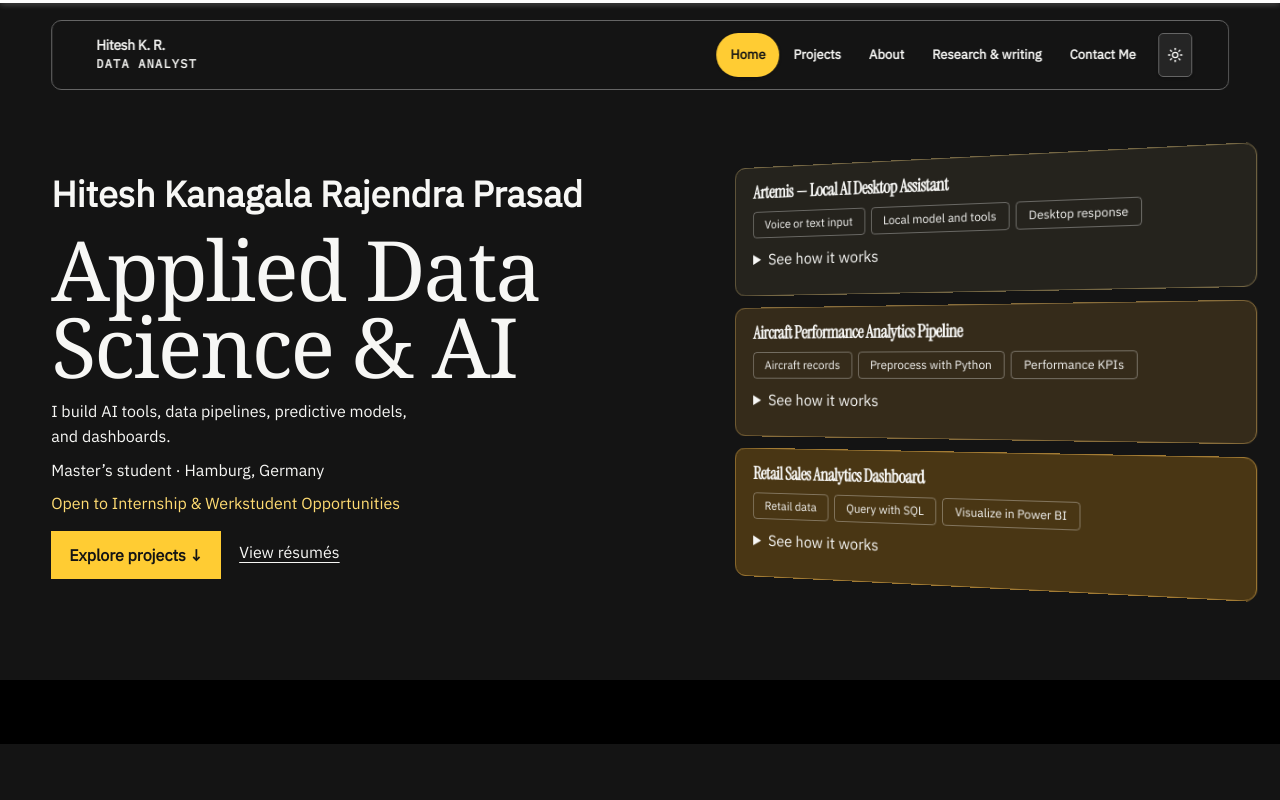
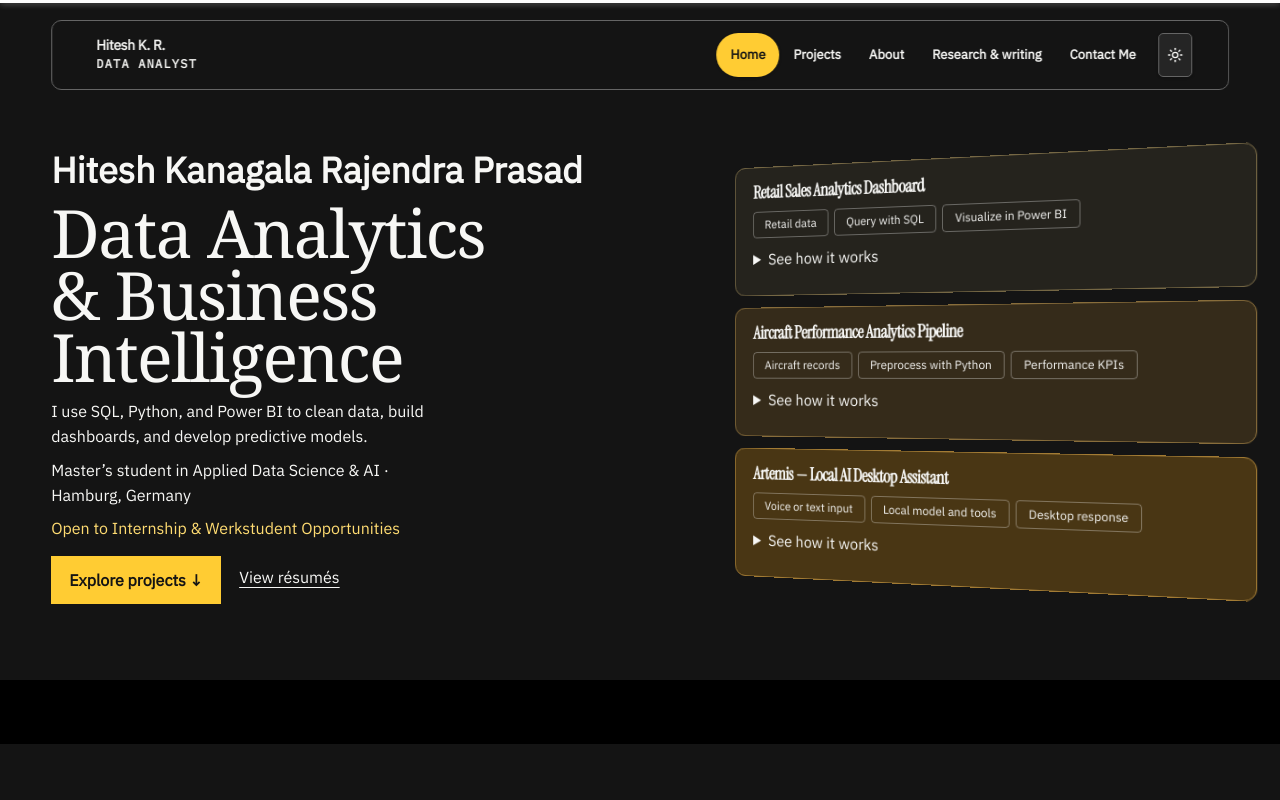
Before and after one commit to hitesh175/Hitesh_Portfolio, a React (Vite) app: page / in a window 1280 px wide. Shown: the top 800 px of the page. Built offline with nearby package versions, Linux system fonts and the light colour scheme.

Commit message:
Lead portfolio with data analytics and BI

```diff
--- a/src/components/Hero.tsx
+++ b/src/components/Hero.tsx
@@ -14,14 +14,14 @@ export default function Hero() {
     <div className="hero-split">
     <div className="hero-copy">
       <p className="hero-name">{personalInfo.name}</p>
-      <h1>Applied Data Science &amp; AI</h1>
-      <p>I build AI tools, data pipelines, predictive models, and dashboards.</p>
-      <p>Master’s student · {personalInfo.location}</p>
+      <h1>Data Analytics &amp; Business Intelligence</h1>
+      <p>I use SQL, Python, and Power BI to clean data, build dashboards, and develop predictive models.</p>
+      <p>Master’s student in Applied Data Science &amp; AI · {personalInfo.location}</p>
       <p className="hero-availability">{personalInfo.status}</p>
       <div className="hero-actions"><a className="hero-projects-link" href="#projects">Explore projects ↓</a><a className="hero-resume-link" href="#resumes-heading">View résumés</a></div>
     </div>
     <div className="hero-previews" aria-label="Project previews">
-      {['artemis', 'aircraft-analytics', 'retail-bi-dashboard'].map(id => {
+      {['retail-bi-dashboard', 'aircraft-analytics', 'artemis'].map(id => {
         const project = projects.find(item => item.id === id)!;
         return <motion.article key={id} className="hero-preview" style={reducedMotion ? undefined : { rotateY: previewTurn, x: previewShift }}>
           <h2>{project.title}</h2>
--- a/src/components/Projects.tsx
+++ b/src/components/Projects.tsx
@@ -12,7 +12,7 @@ const ProjectDemo = lazy(() => import('./ProjectDemo'));
 
 export type ProjectFilterCategory = 'all' | 'data-science' | 'ai' | 'ml' | 'web-dev' | 'bi';
 
-const featured = new Map([["artemis", "Applied AI"], ["aircraft-analytics", "Data engineering"], ["supply-chain-delay", "Machine learning"], ["retail-bi-dashboard", "Business intelligence"], ["crypto-prediction", "Time-series analysis"], ["store-sales-analysis", "Retail analytics"]]);
+const featured = new Map([["retail-bi-dashboard", "Business intelligence"], ["aircraft-analytics", "Data engineering"], ["artemis", "Applied AI"], ["supply-chain-delay", "Machine learning"], ["crypto-prediction", "Time-series analysis"], ["store-sales-analysis", "Retail analytics"]]);
 
 const featuredProjects = Array.from(featured).flatMap(([id, discipline]) => {
   const project = projects.find(item => item.id === id);
--- a/src/index.css
+++ b/src/index.css
@@ -617,3 +617,4 @@ section { scroll-margin-top: 6rem; }
   .reel-touch-tip { display: inline; }
   .reel-desktop-tip { display: none; }
 }
+.hero-copy h1 { font-size: clamp(2.6rem, min(5.2vw, 10svh), 5rem); overflow-wrap: anywhere; }
```
